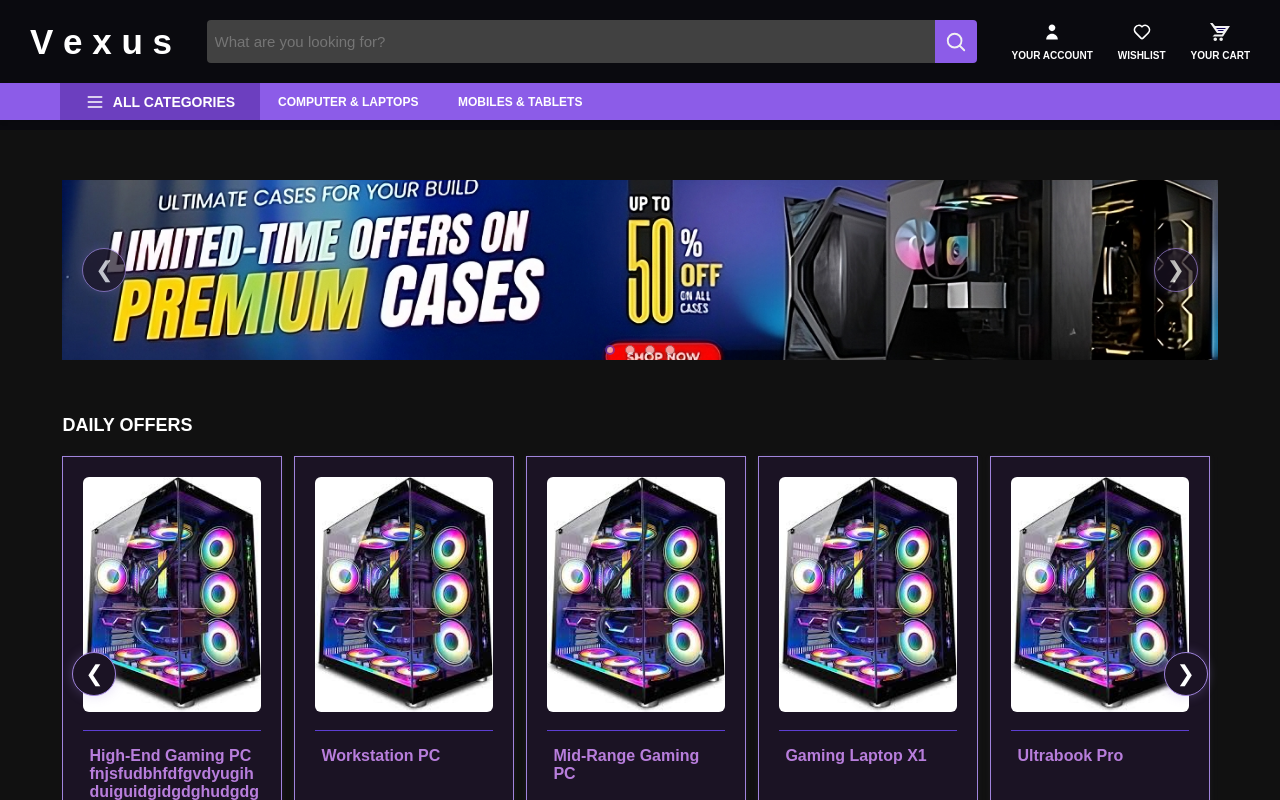
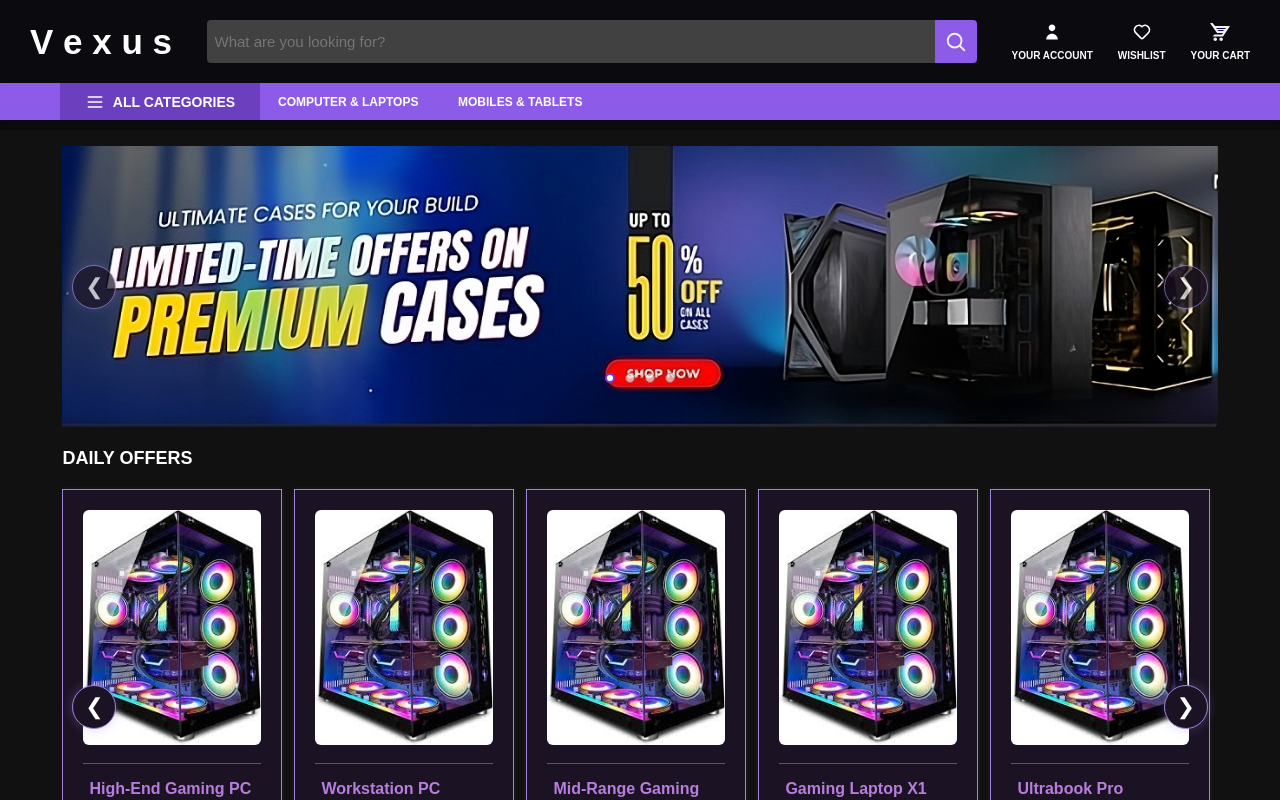
Before and after one commit to bonkmaster2010/Vexus, a React (Vite) app: page / in a window 1280 px wide. Built offline with nearby package versions, Linux system fonts and the light colour scheme.

Commit message:
design fixes

```diff
--- a/src/comps/SC/Ad.tsx
+++ b/src/comps/SC/Ad.tsx
@@ -1,45 +1,41 @@
+import { useState } from 'react';
 import ad1 from '../../images/ads/upscalemedia-transformed.png';
 import ad2 from '../../images/ads/microless-ad2.webp';
 import ad3 from '../../images/ads/microless-gl-ad3.jpg';
 import ad4 from '../../images/ads/microless-ad4.webp';
-import { useState } from 'react';
 
-
-function Ad(){
+function Ad() {
   const [imageIndex, setImageIndex] = useState<number>(0);
-   const srcs = [ad1, ad2, ad3, ad4]
-
-   function left(){
-      if(imageIndex <= 0){return}
+  const srcs = [ad1, ad2, ad3, ad4];
+   function left() {
    setImageIndex((prev) => (prev === 0 ? srcs.length - 1 : prev - 1));
    }
 
-   function right(){
-      if (imageIndex >= srcs.length - 1) return;
+   function right() {
    setImageIndex((prev) => (prev === srcs.length - 1 ? 0 : prev + 1));
    }
 
 
   return (
-    <div className="ad" style={{
-    backgroundImage: `url(${srcs[imageIndex]})`,
-    backgroundRepeat: 'no-repeat',
-    backgroundSize: '100%',
-    }}>
+    <div className="ad">
+      <img src={srcs[imageIndex]} alt={`Ad ${imageIndex + 1}`} />
 
-      <div className='image-dot-cont'>
-         {srcs.map((n: any, i: number) => (
-            <span className={`image-dot ${imageIndex == i ? "active" : ""}`} key={`${n} - ${i}`}></span>
+      <div className="image-dot-cont">
+        {srcs.map((n, i) => (
+          <span
+            className={`image-dot ${imageIndex === i ? 'active' : ''}`}
+            key={`${n}-${i}`}
+            onClick={() => setImageIndex(i)}
+          ></span>
         ))}
       </div>
 
-      <div className='image-btn-cont'>
+      <div className="image-btn-cont">
         <button onClick={left}>{'❮'}</button>
         <button onClick={right}>{'❯'}</button>
       </div>
-
     </div>
-   )
+  );
 }
 
 export default Ad;
--- a/src/styles/App.css
+++ b/src/styles/App.css
@@ -48,25 +48,31 @@ input[type=number] {
 
 .ad {
   position: relative;
+  width: 95%;
+  height: 213px;
+  margin: 0 auto 30px;
+  background-repeat: no-repeat;
+  background-size: cover;
+  background-position: center;
+  border-radius: 8px;
   display: flex;
   justify-content: center;
   align-items: center;
-  padding: 8px 10px;
-  width: 95%;
-  min-height: 180px;
-  max-height: 260px;
-  margin: 0 auto 30px;
-  border: none;
-  background-repeat: no-repeat;
-  background-size: 100%;
-  background-position: center;
 }
 
+.ad img{
+  width: 100%;
+}
 
-.image-btn-cont{
+.image-btn-cont {
+  position: absolute;
+  top: 50%;
+  width: 100%;
   display: flex;
   justify-content: space-between;
-  width: 100%;
+  transform: translateY(-50%);
+  padding: 0 10px;
+  pointer-events: auto;
 }
 
 .image-btn-cont button {
@@ -80,10 +86,6 @@ input[type=number] {
   cursor: pointer;
   box-shadow: 0 0 12px rgba(160, 132, 220, 0.3);
   transition: all 0.3s;
-  margin: 0;
-  pointer-events: auto;
-  margin-right: 10px;
-  margin-left: 10px;
   opacity: 0.7;
 }
 
@@ -94,15 +96,13 @@ input[type=number] {
 
 .image-dot-cont {
   position: absolute;
-  bottom: 0px;
+  bottom: 10px;
   left: 50%;
   transform: translateX(-50%);
   display: flex;
   gap: 10px;
-  padding-bottom: 5px;
 }
 
-/* Dots */
 .image-dot {
   width: 10px;
   height: 10px;
@@ -110,11 +110,15 @@ input[type=number] {
   opacity: 0.6;
   border-radius: 50%;
   border: 1px solid gray;
+  cursor: pointer;
 }
 
-.image-dot.active{
+.image-dot.active {
   border: 2px solid #6e3fd3;
+  opacity: 1;
 }
+
+
 
 .noti-cont{
   position: relative;
@@ -222,25 +226,19 @@ input[type=number] {
 }
 
 @media(max-width: 767px){
-  .main-page-cont{
+.main-page-cont{
   max-width: 100%;
   justify-content: start;
   align-items: start;
-  }
-
-  .ad{
-  width: 100%;
-  object-fit: cover;
-  margin: 0px;
-  }
 }
 
-@media(max-width: 670px){
-  .ad{
-    display: none;
-  }
 }
 
+@media(max-width: 880px){
+.ad{
+  display: none;
+}
+}
 
 @media(max-width: 770px){
   .profile-layout{
--- a/src/styles/Mobile.css
+++ b/src/styles/Mobile.css
@@ -182,6 +182,7 @@
   font-size: 0.9rem;
   padding-left: 14px;
   cursor: pointer;
+  height: fit-content;
 }
 
 .mm-submenu-return svg {
```
Lines whose indentation alone changed are shown as unchanged.
